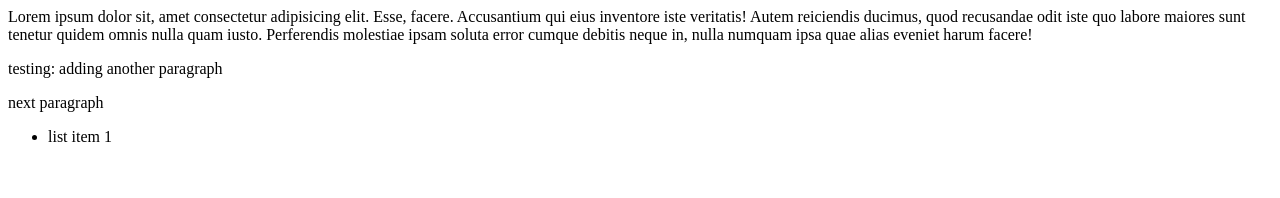
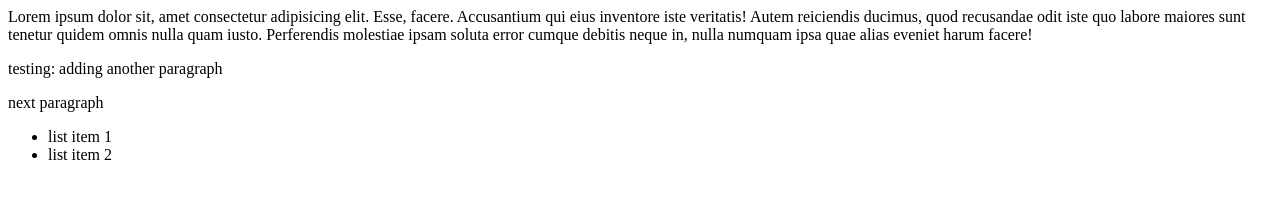
Before and after one commit to drewbrez/DrewBrezenski, a plain HTML site: page index.html in a window 1280 px wide. Drawn offline with Linux system fonts and the light colour scheme.

Commit message:
added list item 2

```diff
--- a/index.html
+++ b/index.html
@@ -1,4 +1,5 @@
 <html lang="en">
+
 <head>
   <meta charset="UTF-8" />
   <meta http-equiv="X-UA-Compatible" content="IE=edge" />
@@ -18,6 +19,8 @@
   <p>next paragraph</p>
   <ul>
     <li>list item 1</li>
+    <li>list item 2</li>
   </ul>
 </body>
+
 </html>
```
Lines whose indentation alone changed are shown as unchanged.
